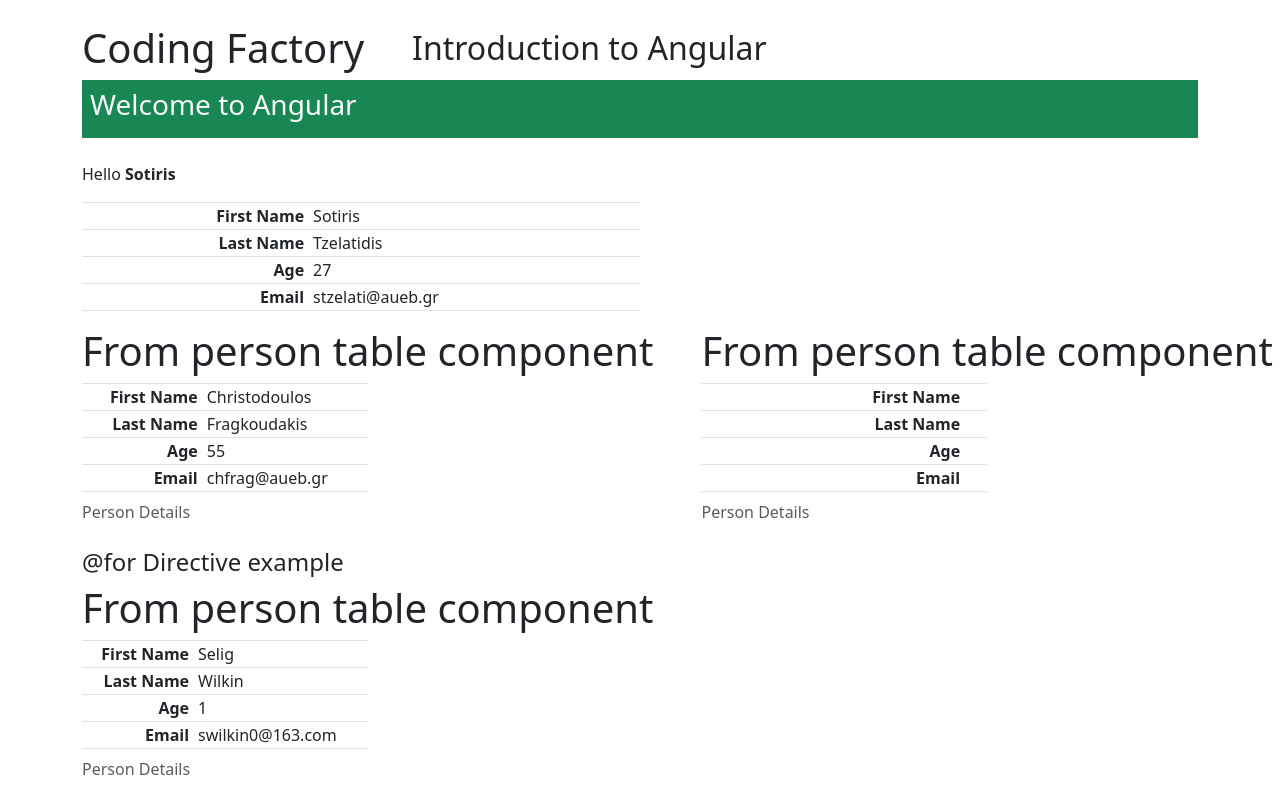
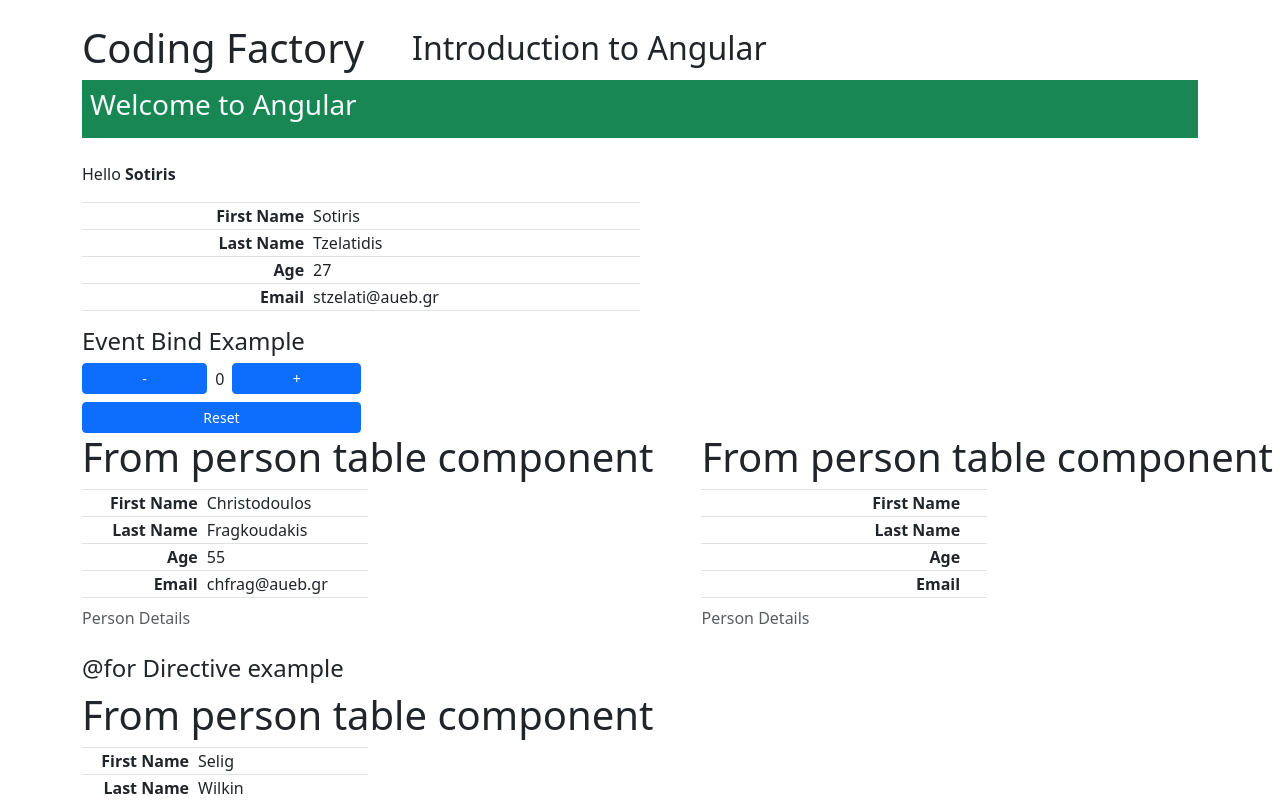
Before and after one commit to STzelas/cf-angular-introduction, an Angular app: page / in a window 1280 px wide. Shown: the top 800 px of the page. Built offline with nearby package versions, Linux system fonts and the light colour scheme.

Commit message:
feat: event bind component imported

```diff
--- a/src/app/app.component.html
+++ b/src/app/app.component.html
@@ -7,6 +7,8 @@
     <h3>Welcome to Angular</h3>
   </div>
 </div>
+
+
 
 <div class="container mt-4">
   <p>Hello <strong>{{name}}</strong></p>
@@ -32,6 +34,7 @@
   <!-- <div class="d-flex gap-5 text-nowrap">
     <app-person-table></app-person-table>
   </div> -->
+  <app-event-bind-example></app-event-bind-example>
 
   <div class="d-flex gap-5 text-nowrap">
     <!-- For input we use [] -->
--- a/src/app/app.component.ts
+++ b/src/app/app.component.ts
@@ -2,10 +2,11 @@
 import { RouterOutlet } from '@angular/router';
 import { PersonTableComponent } from './components/person-table/person-table.component';
 import { Person } from './shared/interfaces/person';
+import { EventBindExampleComponent } from './components/event-bind-example/event-bind-example.component';
 
 @Component({
   selector: 'app-root',
-  imports: [PersonTableComponent],
+  imports: [PersonTableComponent, EventBindExampleComponent],
   templateUrl: './app.component.html',
   styleUrl: './app.component.css'
 })
```
